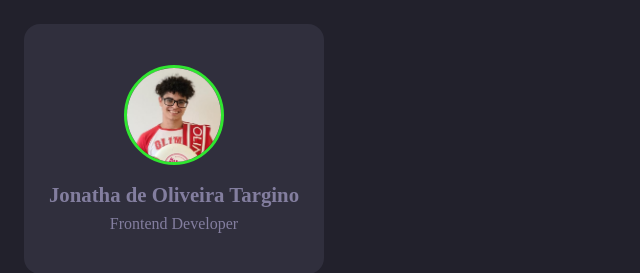
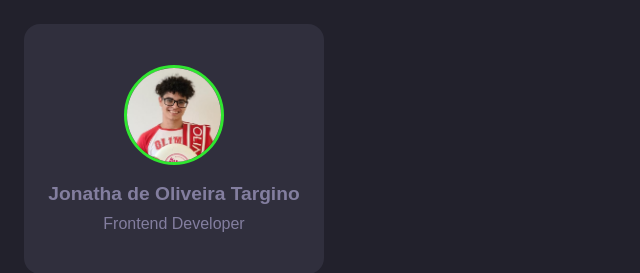
Before and after one commit to jonathatargino/portfolio-rocketseat, a React (Vite) app: page / in a window 1280 px wide. Shown: the top 273 px of the page, without its empty margins (0-640 px from the left). Built offline with nearby package versions, Linux system fonts and the light colour scheme.

Commit message:
font family changed to Merriweather

```diff
--- a/src/components/UserPreview/index.jsx
+++ b/src/components/UserPreview/index.jsx
@@ -6,7 +6,7 @@ function UserPreview(){
     <div className={styles.card}>
       <img className={styles.profilePic} src={profilePicture} alt=""/>
       <div className={styles.info}>
-        <span className={styles.name}>Jonatha de Oliveira Targino</span>
+        <h1 className={styles.name}>Jonatha de Oliveira Targino</h1>
         <span className={styles.profession}>Frontend Developer</span>
       </div>
     </div>
--- a/src/components/UserPreview/styles.module.css
+++ b/src/components/UserPreview/styles.module.css
@@ -26,6 +26,6 @@
 }
 
 .name {
-  font-size: 1.3rem;
+  font-size: 1.2rem;
   font-weight: bold;
 }
--- a/src/index.css
+++ b/src/index.css
@@ -8,4 +8,5 @@
   background-color: #22212C;
   color: #837E9F;
   padding: 24px;
+  font-family: 'Merriweather Sans', sans-serif;
 }
```
